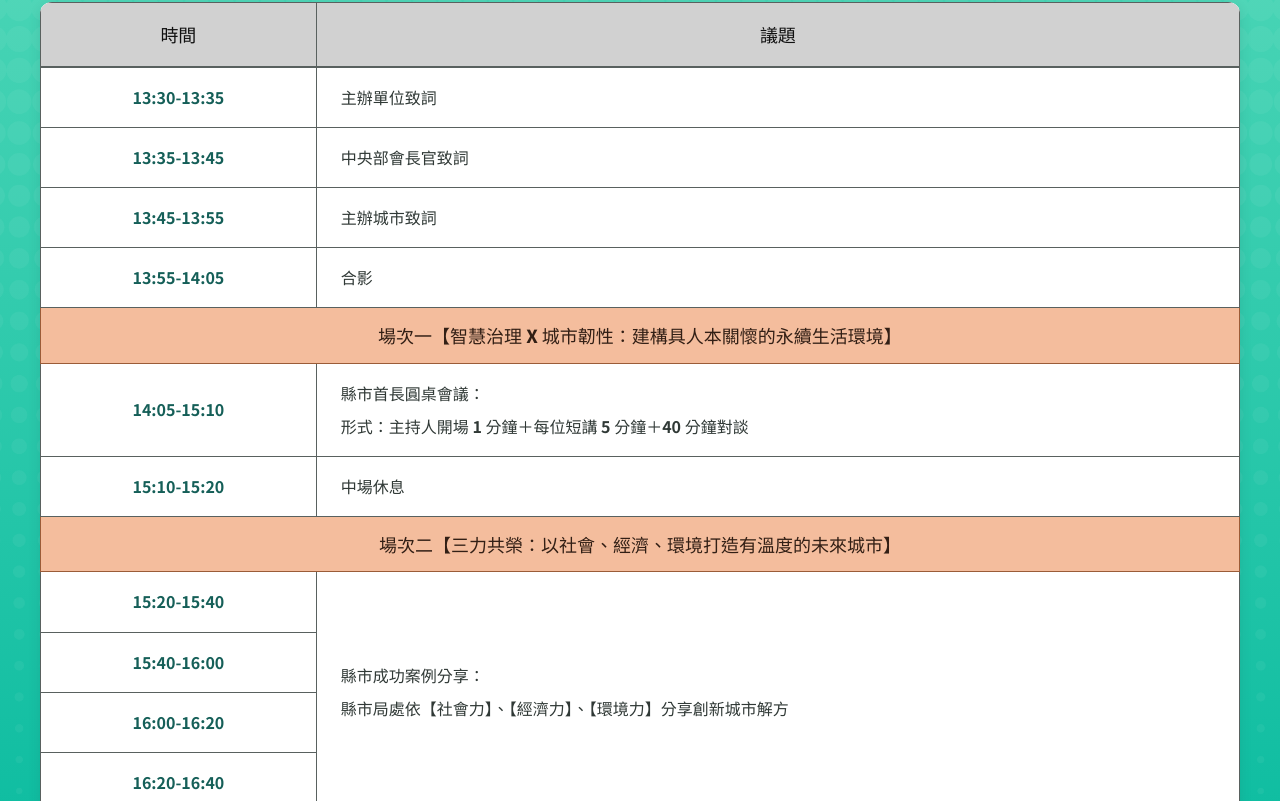
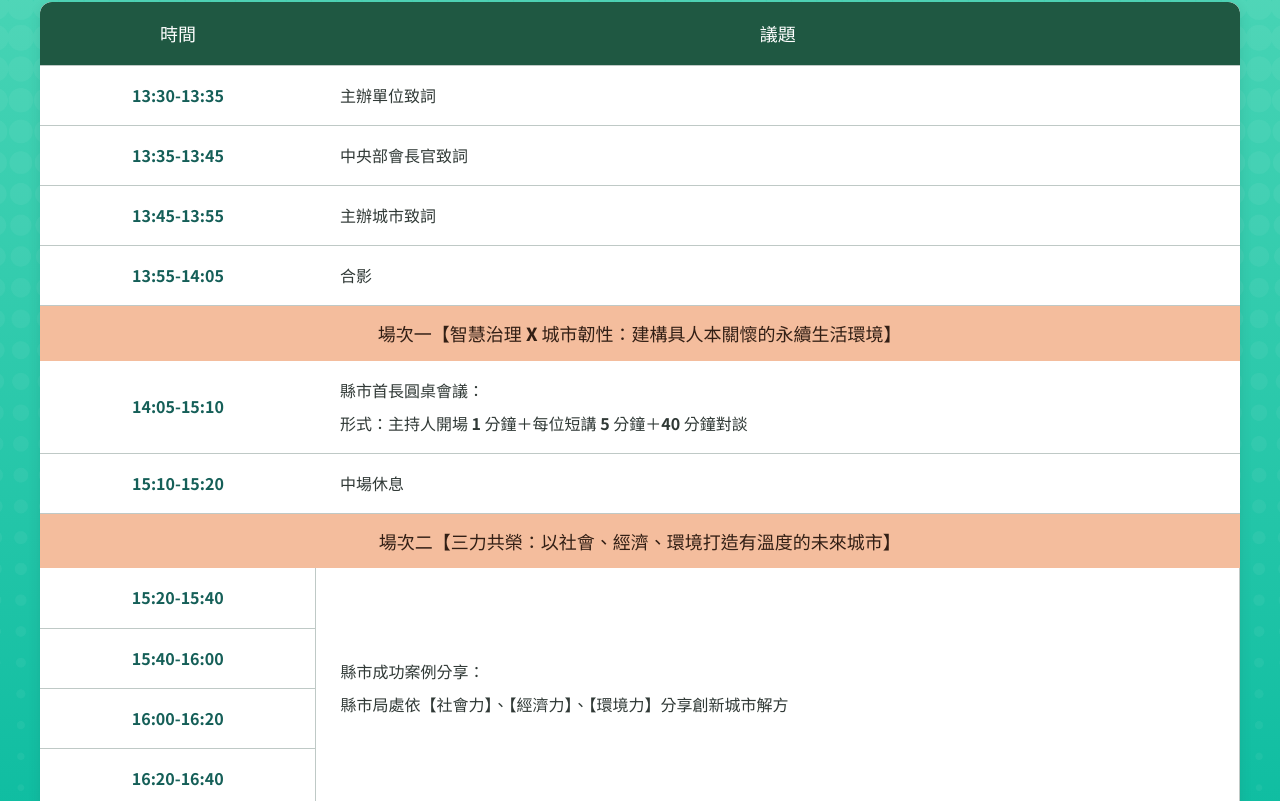
Before and after one commit to jackietsairock/SDGsforum, a Vue app: page / in a window 1280 px wide. Shown: the part 2419-3220 px from the top of the page. Built offline with nearby package versions, Linux system fonts and the light colour scheme.

Commit message:
網頁修改

```diff
--- a/src/components/agenda.vue
+++ b/src/components/agenda.vue
@@ -46,11 +46,11 @@
                             </tr>
                             <template v-else-if="item.type === 'multi-time'">
                                 <tr v-for="(time, timeIndex) in item.times" :key="`${idx}-${time}`">
-                                    <th class="agenda_time" scope="row">{{ time }}</th>
+                                    <th class="agenda_time boder-right" scope="row">{{ time }}</th>
                                     <td
                                         v-if="timeIndex === 0"
                                         :rowspan="item.times.length"
-                                        class="agenda_topic"
+                                        class="agenda_topic boder-right"
                                         v-html="item.topic"
                                     ></td>
                                 </tr>
@@ -69,6 +69,10 @@
 </template>
 
 <style scoped lang="scss">
+    .boder-right{
+        border-right: 1px solid #bfc9c6;
+    }
+
     .agenda_table_wrap{
         width: 100%;
         overflow: hidden;
@@ -96,7 +100,7 @@
     .agenda_table th,
     .agenda_table td{
         padding: 1rem 1.5rem;
-        border: 1px solid #59615f;
+        border-bottom: 1px solid #bfc9c6;
         font-size: 1rem;
         line-height: 1.7;
         text-align: left;
@@ -104,9 +108,13 @@
         overflow-wrap: anywhere;
     }
 
+    .agenda_session_row th{
+        border: 0;
+    }
+
     .agenda_table thead th{
-        background-color: #d1d1d1;
-        color: #111;
+        background-color: #1f5842;
+        color: #fff;
         font-size: 1.125rem;
         font-weight: 800;
         text-align: center;
```
